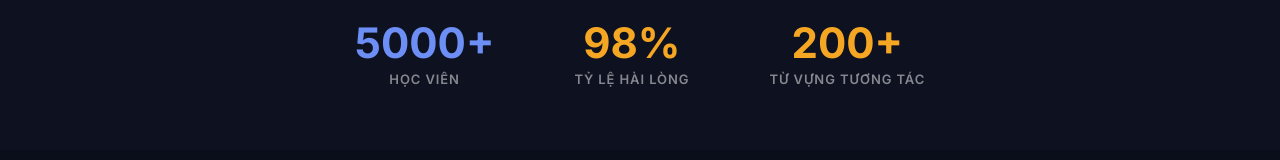
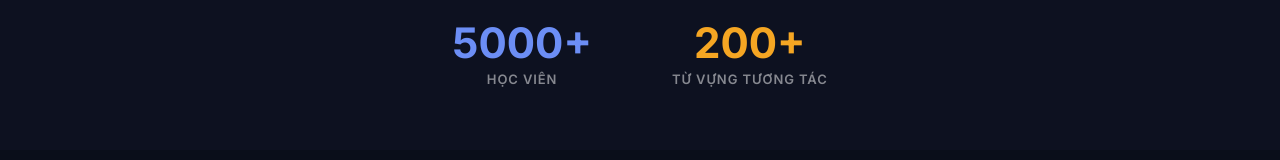
Before and after one commit to quangnxse180723/vsl-frontend, a React (Vite) app: page / in a window 1280 px wide. Shown: the part 774-934 px from the top of the page. Built offline with nearby package versions, Linux system fonts and the light colour scheme; no server answers; a web font is replaced by a local one.

Commit message:
fix landingpage

```diff
--- a/src/pages/LandingPage.tsx
+++ b/src/pages/LandingPage.tsx
@@ -37,7 +37,6 @@ export default function LandingPage({ onGetStarted, onLogin, onNavigate, current
 
   const stats = [
     { value: dbStats ? `${dbStats.totalUsers > 0 ? dbStats.totalUsers : 1}+` : '5000+', label: 'Học Viên', color: '#6C8EF5' },
-    { value: dbStats ? `${dbStats.satisfactionRate}%` : '98%', label: 'Tỷ Lệ Hài Lòng', color: '#F5A623' },
     { value: dbStats ? `${dbStats.totalVocabs > 0 ? dbStats.totalVocabs : 1}+` : '200+', label: 'Từ Vựng Tương Tác', color: '#F5A623' },
   ];
 
```
